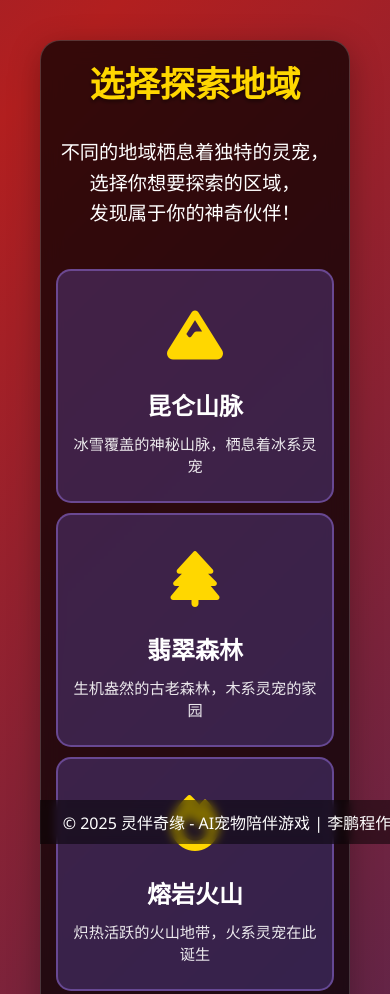
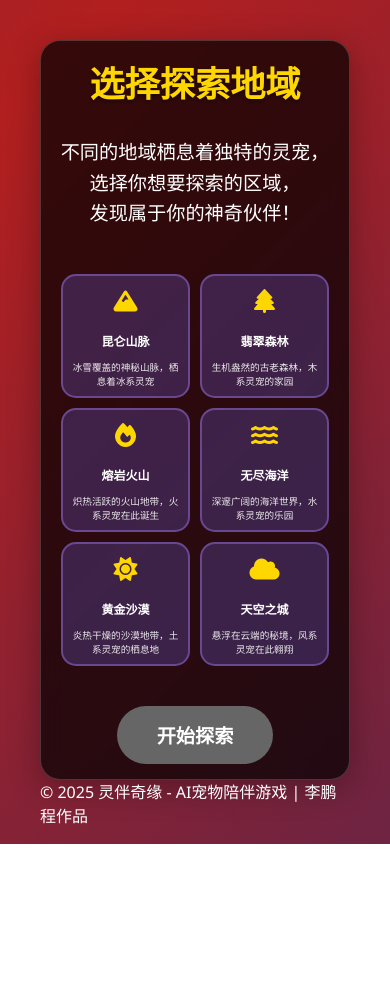
Before and after one commit to dasqwd/pet-capture-game, a plain HTML site: page index.html in a window 390 px wide. Shown: the top 994 px of the page. After the commit the page ends 844 px from the top, so only its background shows below. Drawn offline with Linux system fonts and the light colour scheme.

Commit message:
Update styles.css
修改移动端效果

```diff
--- a/styles.css
+++ b/styles.css
@@ -526,34 +526,39 @@ footer {
 @media (max-width: 768px) {
   /* 重置步骤容器布局 */
   .step-container {
-    position: relative;
-    transform: none;
-    width: 100%;
-    max-width: 100%;
-    margin: 0 auto;
-    padding: 20px;
-    box-sizing: border-box;
-    display: none; /* 保持网页端的隐藏/显示逻辑 */
+    position: static !important;
+    transform: none !important;
+    width: 100% !important;
+    max-width: 100% !important;
+    height: auto !important;
+    max-height: none !important;
+    padding: 15px !important;
+    margin: 0 auto !important;
+    display: none;
+    overflow-y: visible !important;
   }
 
     /* 活动步骤样式 */
     .step-container.active-step {
-        display: block; /* 覆盖默认的none */
+        display: block !important; /* 覆盖默认的none */
         animation: none !important; /* 禁用任何动画 */
     }
 
     /* 聊天界面特殊处理 */
     #chat-interface.active-step {
         display: flex !important;
-        height: 100vh;
         position: fixed;
         top: 0;
         left: 0;
+        right: 0;
+        bottom: 0;
+        height: 100vh !important;
         z-index: 100;
     }
 
   /* 游戏流程容器调整 */
   .game-flow {
+    display: block;
     height: auto;
     min-height: calc(100vh - 120px); /* 留出页脚空间 */
     padding-bottom: 60px;
@@ -562,9 +567,19 @@ footer {
   /* 地域选择优化（保持您现有的样式） */
   .region-selector {
     display: grid !important;
-    grid-template-columns: repeat(2, 1fr) !important;
+    grid-template-columns: repeat(2, minmax(0, 1fr)) !important;
+    grid-auto-rows: minmax(100px, 1fr)) !important;
     gap: 10px !important;
+    padding: 5px !important;
     margin: 0 auto 15px !important;
+    width: 100% !important;
+    height: auto !important;
+  }
+
+  /* 保持原有的卡片样式 */
+  .region-card {
+    min-height: 100px !important;
+    padding: 8px 5px !important;
   }
 
   /* 宠物发现模块高度控制 */
@@ -619,28 +634,33 @@ footer {
 
   /* 页脚调整 */
   footer {
-    position: fixed;
-    bottom: 0;
-    width: 100%;
-    background: rgba(0,0,0,0.5);
-    backdrop-filter: blur(5px);
-    padding: 10px 0;
-    z-index: 90;
+    position: relative;
+    z-index: 10;
+    padding: 15px 0 !important;
   }
 }
 
 /* 超小屏幕额外优化 */
 @media (max-width: 480px) {
   .region-selector {
-    grid-template-columns: 1fr !important; /* 单列布局 */
+    grid-template-columns: repeat(2, 1fr) !important; /* 保持2列布局 */
+    grid-auto-rows: minmax(90px, 1fr) !important;
   }
 
-  .pet-preview {
-    width: 150px !important;
-    height: 150px !important;
+  .region-card {
+    min-height: 90px !important;
   }
 
-  .step-container {
-    padding: 15px;
+  .region-icon {
+    font-size: 1.5rem !important;
+  }
+
+  .region-name {
+    font-size: 0.75rem !important;
+  }
+
+  .region-desc {
+    font-size: 0.6rem !important;
+    -webkit-line-clamp: 1 !important;
   }
 }
```
